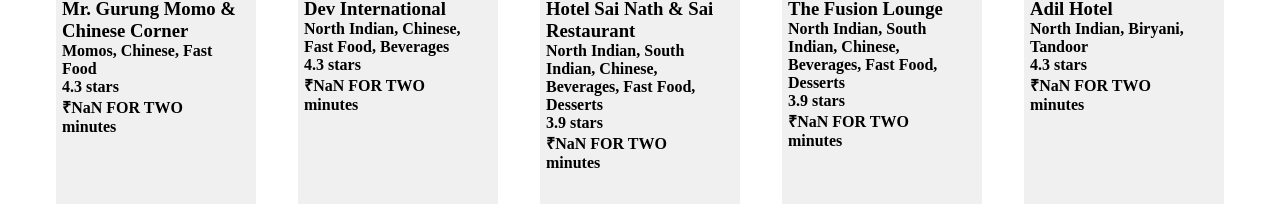
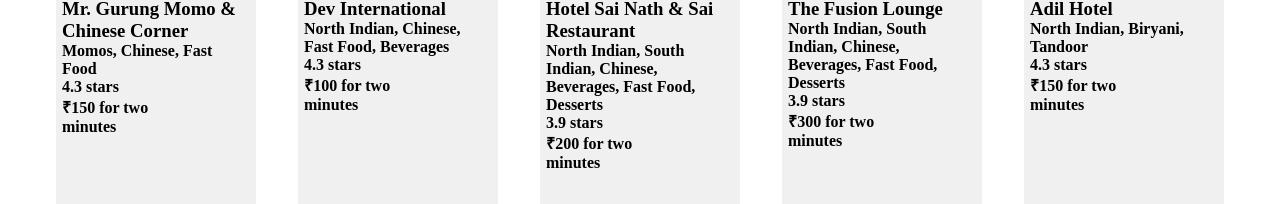
Before and after one commit to fazza-tech/React-zomato, a React (Vite) app in the folder namaste-react4/: page / in a window 1280 px wide. Shown: the part 417-621 px from the top of the page. Built offline with nearby package versions, Linux system fonts and the light colour scheme.

Commit message:
added useState

```diff
--- a/namaste-react4/src/components/Body.jsx
+++ b/namaste-react4/src/components/Body.jsx
@@ -1,10 +1,13 @@
+import { useState } from 'react';
 import {resList} from '../utils/restaurentList'
 import RestaurantCard from './RestaurentCard';
 
 
 const Body = () => {
 
-    const cardMaping = resList.map((restaurant) => (
+    const [restaurantList,  setRestaurantList] = useState(resList)
+
+    const cardMaping = restaurantList.map((restaurant) => (
       <RestaurantCard
       key={restaurant.info.id}
       resData={restaurant} />
@@ -18,29 +21,18 @@
         <div className='filter'>
             <button className='filter-btn'
                     onClick={() => {
-                      const filteredRes = resList.filter(res => res.info.avgRating > 4);
-                      console.log(filteredRes); // Just logs the filtered list
+                      const filteredRes = restaurantList.filter(res => res.info.avgRating > 4);
+                      setRestaurantList(filteredRes)
                     }}>
               Top rated Restaurents
               </button>
 
         </div>
         <div className="res-container">
-
-          {/* // * looping through the <RestaurentCard /> components Using Array.map() method */}
-
           {cardMaping}
 
-          {/* // * or */}
 
-          {/* // * We can also use index as the key to the JSX child elemnt - which is the 2nd parameter of the map() method, but is not a recommended practice - react official Docs declared this/}
 
-          {resList.map((restaurant, index) => (
-            <RestaurantCard key={index} resData={restaurant} />
-          ))}
-
-          {/* // * Why should we provide key property to the child elements - When creating a list in the UI from an array with JSX, you should add a key prop to each child and to any of its' children. React uses the key prop create a relationship between the component and the DOM element. The library uses this relationship to determine whether or not the component should be re-rendered.
-           */}
         </div>
       </div>
     );
--- a/namaste-react4/src/components/RestaurentCard.jsx
+++ b/namaste-react4/src/components/RestaurentCard.jsx
@@ -44,7 +44,7 @@
         <h3>{name}</h3>
         <h4>{cuisines.join(', ')}</h4>
         <h4>{avgRating} stars</h4>
-        <h4>₹{costForTwo / 100} FOR TWO</h4>
+        <h4>{costForTwo}</h4>
         <h4>{deliveryTime} minutes</h4>
       </div>
     );
```
